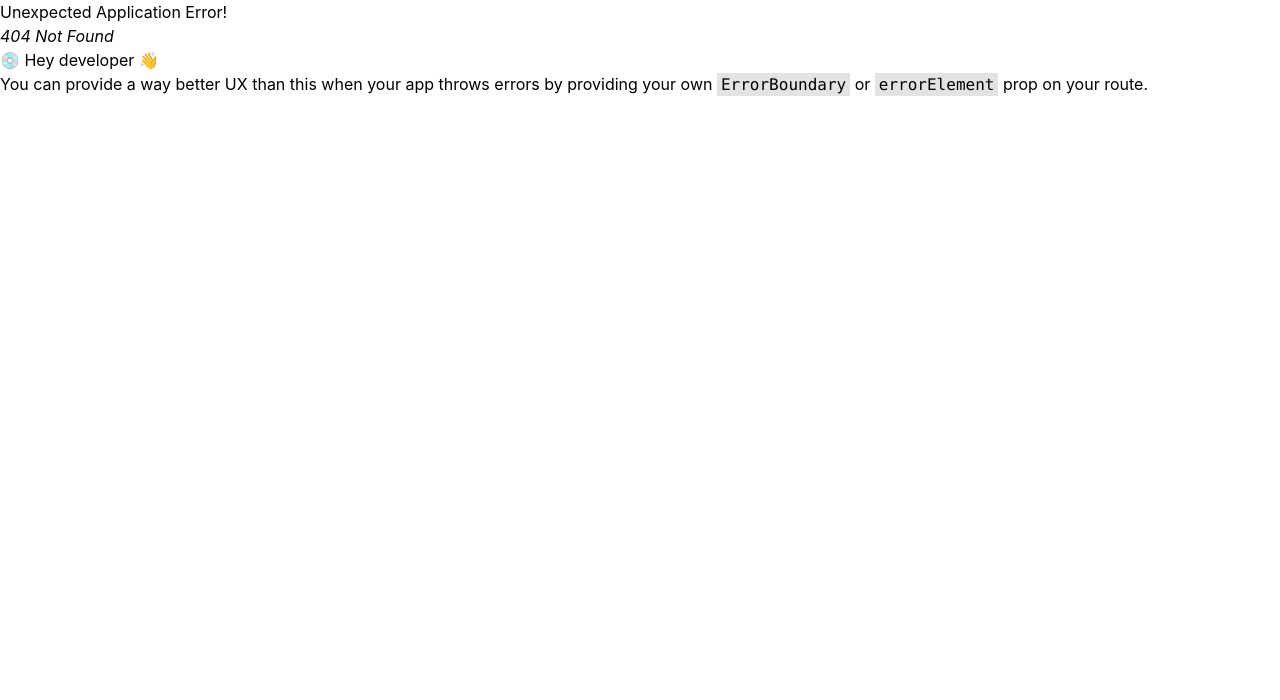
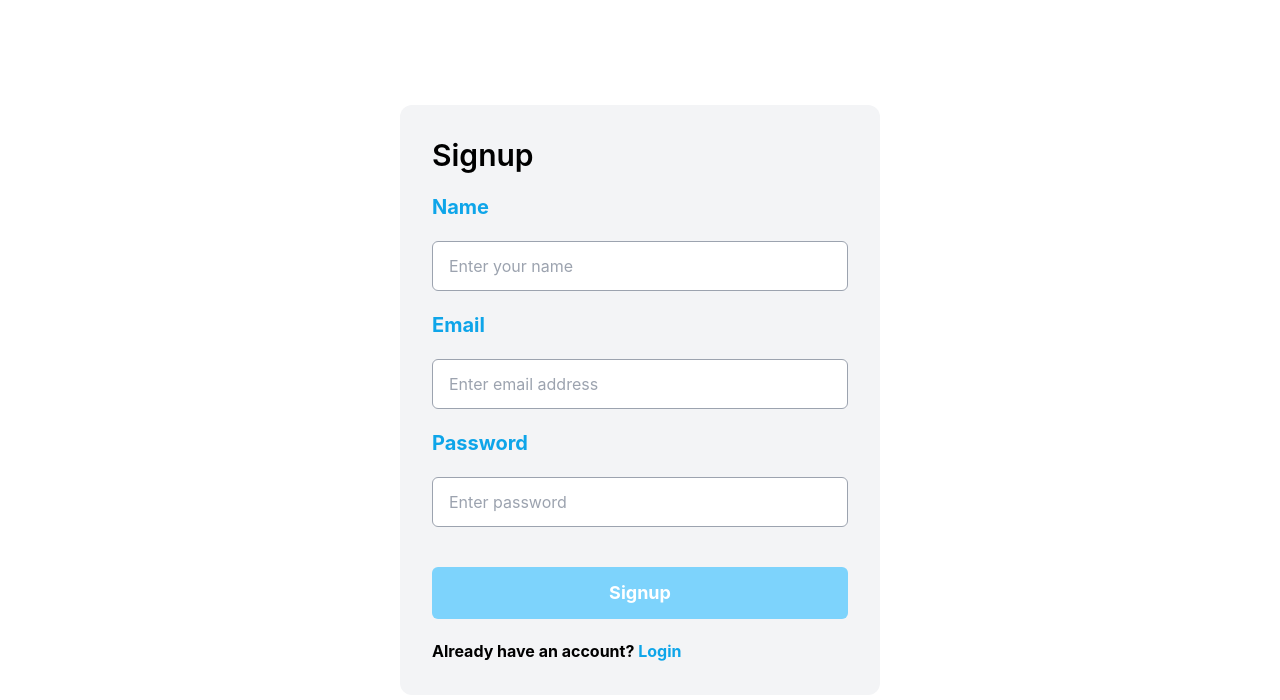
Before and after one commit to Darshan-Shihora/Blog-website, a React (Create React App) app in the folder my-blog/: page /sign-up in a window 1280 px wide. Before the commit this address had no page. Shown: the top 700 px of the page. Built offline with nearby package versions, Linux system fonts and the light colour scheme; no server answers.

Commit message:
Done blog website

```diff
--- a/my-blog/package.json
+++ b/my-blog/package.json
@@ -3,6 +3,7 @@
   "version": "0.1.0",
   "private": true,
   "dependencies": {
+    "@auth0/auth0-react": "^2.2.4",
     "@testing-library/jest-dom": "^5.17.0",
     "@testing-library/react": "^13.4.0",
     "@testing-library/user-event": "^13.5.0",
--- a/my-blog/src/App.tsx
+++ b/my-blog/src/App.tsx
@@ -1,7 +1,9 @@
 import {
   ActionFunction,
+  Navigate,
   RouterProvider,
   createBrowserRouter,
+  useNavigate,
 } from "react-router-dom";
 import Root from "./root/Root";
 import Home from "./components/Home";
@@ -15,8 +17,37 @@ import {
   loader as blogDetailLoader,
   action as deleteBlogAction,
 } from "./components/BlogDetail";
+import { useEffect, useState } from "react";
+import { auth, provider } from "./components/FIreBase-config";
+import { signInWithPopup } from "firebase/auth";
+import Login from "./components/Login";
+import Signup from "./components/SignUp";
 
 function App() {
+  const [userName, setUserName] = useState("");
+  // const [isSignedIn, setIsSignedIn] = useState(false);
+  // const [signupCompleted, setSignupCompleted] = useState(false);
+
+  useEffect(() => {
+    const unsubscribe = auth.onAuthStateChanged((userName) => {
+      if (userName) {
+        setUserName(userName.displayName);
+        // setIsSignedIn(true);
+      } else {
+        setUserName("");
+        // setIsSignedIn(false);
+      }
+    });
+    return () => unsubscribe();
+  }, []);
+
+  // useEffect(() => {
+  //   if (isSignedIn) {
+  //     setSignupCompleted(true);
+  //   }
+  // }, [isSignedIn]);
+
+  // const content = signupCompleted ? <Root /> : <Signup />;
   const router = createBrowserRouter([
     {
       path: "/",
@@ -54,6 +85,8 @@ function App() {
         { path: "about-me", element: <AboutMe /> },
       ],
     },
+    { path: "/sign-up", element: <Signup /> },
+    { path: "/login", element: <Login /> },
   ]);
 
   return (
--- a/my-blog/src/components/About-me.tsx
+++ b/my-blog/src/components/About-me.tsx
@@ -31,7 +31,7 @@ function AboutMe() {
             darshanshihora5@gmail.com
           </a>
         </div>
-        <img className="h-auto w-80" src={img} alt="" />
+        <img className="h-80 w-80" src={img} alt="" />
       </div>
     </div>
   );
--- a/my-blog/src/components/BlogForm.tsx
+++ b/my-blog/src/components/BlogForm.tsx
@@ -84,7 +84,7 @@ const BlogForm: React.FC<{ method: FormMethod; blog: any }> = (props) => {
           Cancel
         </button>
         <button
-          className="py-3 px-5 w-24 rounded hover:bg-sky-600 bg-sky-400 text-white"
+          className={`py-3 px-5 ${isSubmitting ? 'w-32' : 'w-24'} rounded hover:bg-sky-600 bg-sky-400 text-white`}
           disabled={isSubmitting}
         >
           {isSubmitting ? "Submitting" : "Save"}
--- a/my-blog/src/components/FIreBase-config.ts
+++ b/my-blog/src/components/FIreBase-config.ts
@@ -13,4 +13,4 @@ const firebaseConfig = {
 const app = initializeApp(firebaseConfig);
 const auth = getAuth(app);
 const provider = new GoogleAuthProvider();
-export { auth, provider };
+export { auth, provider,app };
--- /dev/null
+++ b/my-blog/src/components/Login.tsx
@@ -0,0 +1,95 @@
+// import React, { useState } from "react";
+// import { Link, useNavigate } from "react-router-dom";
+// import { signInWithEmailAndPassword } from "firebase/auth";
+// import { auth } from "./FIreBase-config";
+
+// function Login() {
+//   const navigate = useNavigate();
+//   const [values, setValues] = useState({
+//     email: "",
+//     pass: "",
+//   });
+//   const [errorMsg, setErrorMsg] = useState("");
+//   const [submitButtonDisabled, setSubmitButtonDisabled] = useState(false);
+
+//   const handleSubmission = () => {
+//     if (!values.email || !values.pass) {
+//       setErrorMsg("Fill all fields");
+//       return;
+//     }
+//     setErrorMsg("");
+
+//     setSubmitButtonDisabled(true);
+//     signInWithEmailAndPassword(auth, values.email, values.pass)
+//       .then(async (res) => {
+//         setSubmitButtonDisabled(false);
+
+//         navigate("/");
+//       })
+//       .catch((err) => {
+//         setSubmitButtonDisabled(false);
+//         setErrorMsg(err.message);
+//       });
+//   };
+//   return (
+//     <div className="h-full w-full  min-h-screen flex justify-center items-center">
+//       <div className="min-w-[480px] bg-gray-100 h-fit w-fit p-8 rounded-xl flex flex-col gap-5">
+//         <h1 className="text-3xl font-semibold">Login</h1>
+//         <label className="font-bold text-xl text-sky-500" htmlFor="Email">
+//           Email
+//         </label>
+//         <input
+//           className="rounded-md border-gray-400 border outline-none py-3 px-4 text-black hover:border-sky-400"
+//           id="Email"
+//           type="email"
+//           onChange={(event) =>
+//             setValues((prev) => ({ ...prev, email: event.target.value }))
+//           }
+//           placeholder="Enter email address"
+//         />
+//         <label className="font-bold text-xl text-sky-500" htmlFor="Password">Password</label>
+//         <input
+//           className="rounded-md border-gray-400 border outline-none py-3 px-4 text-black hover:border-sky-400"
+//           id="Password"
+//           type="password"
+//           onChange={(event) =>
+//             setValues((prev) => ({ ...prev, pass: event.target.value }))
+//           }
+//           placeholder="Enter Password"
+//         />
+
+//         <div className="flex flex-col gap-5">
+//           <b className="font-bold text-xs items-center text-red-400">
+//             {errorMsg}
+//           </b>
+//           <button
+//             className="outline-none border-none rounded-md font-bold text-lg py-3 px-4 w-full cursor-pointer transition-colors bg-sky-300 text-white hover:bg-sky-400 disabled:bg-gray-200"
+//             disabled={submitButtonDisabled}
+//             onClick={handleSubmission}
+//           >
+//             Login
+//           </button>
+//           <p className="font-bold">
+//             Already have an account?{" "}
+//             <span>
+//               <Link className="text-sky-500 text-base" to="/sign-up">
+//                 Sign up
+//               </Link>
+//             </span>
+//           </p>
+//         </div>
+//       </div>
+//     </div>
+//   );
+// }
+
+// export default Login;
+
+import { useAuth0 } from "@auth0/auth0-react";
+function Login() {
+  const { loginWithRedirect } = useAuth0();
+
+  return <button className="p-3 text-center w-20 font-semibold text-white bg-gray-600 hover:bg-gray-500" onClick={() => loginWithRedirect()}>Log In</button>;
+}
+
+export default Login
--- /dev/null
+++ b/my-blog/src/components/SignUp.tsx
@@ -0,0 +1,106 @@
+import React, { useState } from "react";
+import { Link, useNavigate } from "react-router-dom";
+import { createUserWithEmailAndPassword, updateProfile } from "firebase/auth";
+import { auth } from "./FIreBase-config";
+
+function Signup() {
+  const navigate = useNavigate();
+  const [values, setValues] = useState({
+    name: "",
+    email: "",
+    pass: "",
+  });
+  const [errorMsg, setErrorMsg] = useState("");
+  const [submitButtonDisabled, setSubmitButtonDisabled] = useState(false);
+
+  const handleSubmission = () => {
+    if (!values.name || !values.email || !values.pass) {
+      setErrorMsg("Fill all fields");
+      return;
+    }
+    setErrorMsg("");
+
+    setSubmitButtonDisabled(true);
+    createUserWithEmailAndPassword(auth, values.email, values.pass)
+    .then(async (res) => {
+      setSubmitButtonDisabled(false);
+      const user = res.user;
+      await updateProfile(user, {
+        displayName: values.name,
+      });
+      localStorage.setItem('email', values.email)
+        navigate(window.location.origin);
+      })
+      .catch((err) => {
+        setSubmitButtonDisabled(false);
+        setErrorMsg(err.message);
+      });
+  };
+
+  return (
+    <div className="h-full w-full  min-h-screen flex justify-center items-center">
+      <div className="min-w-[480px] bg-gray-100 h-fit w-fit p-8 rounded-xl flex flex-col gap-5">
+        <h1 className="text-3xl font-semibold">Signup</h1>
+        <label className="font-bold text-xl text-sky-500" htmlFor="Name">
+          Name
+        </label>
+        <input
+          className="rounded-md border-gray-400 border outline-none py-3 px-4 text-black hover:border-sky-400"
+          id="Name"
+          type="text"
+          placeholder="Enter your name"
+          onChange={(event) =>
+            setValues((prev) => ({ ...prev, name: event.target.value }))
+          }
+        />
+        <label className="text-xl font-bold text-sky-500" htmlFor="Email">
+          Email
+        </label>
+        <input
+          className="rounded-md border-gray-400 border outline-none py-3 px-4 text-black   hover:border-sky-400"
+          id="Email"
+          type="email"
+          placeholder="Enter email address"
+          onChange={(event) =>
+            setValues((prev) => ({ ...prev, email: event.target.value }))
+          }
+        />
+        <label className="text-xl font-bold text-sky-500" htmlFor="Password">
+          Password
+        </label>
+        <input
+          className="rounded-md border-gray-400 border outline-none py-3 px-4 text-black  hover:border-sky-400"
+          id="Password"
+          type="password"
+          placeholder="Enter password"
+          onChange={(event) =>
+            setValues((prev) => ({ ...prev, pass: event.target.value }))
+          }
+        />
+
+        <div className="flex flex-col gap-5">
+          <b className="font-bold text-xs items-center text-red-400">
+            {errorMsg}
+          </b>
+          <button
+            className="outline-none border-none rounded-md font-bold text-lg py-3 px-4 w-full cursor-pointer transition-colors bg-sky-300 text-white hover:bg-sky-400 disabled:bg-gray-200"
+            onClick={handleSubmission}
+            disabled={submitButtonDisabled}
+          >
+            Signup
+          </button>
+          <p className="font-bold">
+            Already have an account?{" "}
+            <span>
+              <Link className="text-sky-500 text-base" to="/login">
+                Login
+              </Link>
+            </span>
+          </p>
+        </div>
+      </div>
+    </div>
+  );
+}
+
+export default Signup;
--- a/my-blog/src/index.tsx
+++ b/my-blog/src/index.tsx
@@ -2,12 +2,20 @@ import React from "react";
 import ReactDOM from "react-dom/client";
 import "./index.css";
 import App from "./App";
+import { BrowserRouter } from "react-router-dom";
+import { Auth0Provider } from "@auth0/auth0-react";
 
 const root = ReactDOM.createRoot(
   document.getElementById("root") as HTMLElement
 );
 root.render(
-  <React.StrictMode>
+  <Auth0Provider
+    domain="dev-12cu87jxakwup1tf.us.auth0.com"
+    clientId="NYKEG9MKRnPE82wa7qlCdCJ6YH7yUNGO"
+    authorizationParams={{
+      redirect_uri: window.location.origin,
+    }}
+  >
     <App />
-  </React.StrictMode>
+  </Auth0Provider>
 );
--- a/my-blog/src/root/Header.tsx
+++ b/my-blog/src/root/Header.tsx
@@ -1,25 +1,20 @@
 import img from "../../src/assests/icons8-b-96.png";
-import { Link, NavLink } from "react-router-dom";
+import { Link, NavLink, useNavigate } from "react-router-dom";
 import { auth, provider } from "../components/FIreBase-config";
+import { signOut } from "firebase/auth";
 import { signInWithPopup } from "firebase/auth";
 import { useEffect, useState } from "react";
+import Login from "../components/Login";
+import { useAuth0 } from "@auth0/auth0-react";
 
 function Header() {
-  const [value, setValue] = useState<any>("");
-  const handleClick = () => {
-    signInWithPopup(auth, provider).then((data) => {
-      setValue(data.user.email);
-      localStorage.setItem("email", data.user.email);
+  const { user, isAuthenticated, isLoading, logout } = useAuth0();
+  const navigate = useNavigate();
+  function navigateTo() {
+    signOut(auth).then(() => {
+      navigate("/sign-up");
     });
-  };
-
-  function navigateTo() {
-    localStorage.clear();
-    setValue("");
   }
-  useEffect(() => {
-    setValue(localStorage.getItem("email"));
-  }, []);
   return (
     <nav className=" bg-sky-400 flex justify-between px-4 sticky top-0 z-10 items-center">
       <span className="text-3xl flex items-center font-bold pt-2">
@@ -58,22 +53,32 @@ function Header() {
           About me
         </NavLink>
       </div>
-      <div>
-        {value && (
+      <div className="flex">
+        {/* <button
+          onClick={navigateTo}
+          className="p-3 text-center w-20 font-semibold text-white bg-gray-600 hover:bg-gray-500 "
+        >
+          Logout
+        </button> */}
+        {/* <Link
+          to="/sign-up"
+          // onClick={handleClick}
+          className="p-3 mr-3 font-semibold text-white bg-gray-600 hover:bg-gray-500 "
+          >
+          Log In
+        </Link> */}
+        {isAuthenticated ? (
           <button
-            onClick={navigateTo}
-            className="p-3 mr-3 text-right font-semibold text-white bg-gray-600 hover:bg-gray-500 "
+            className="p-3 text-center w-24 font-semibold text-white bg-gray-600 hover:bg-gray-500"
+            onClick={() =>
+              logout({ logoutParams: { returnTo: window.location.origin } })
+            }
           >
-            Logout
+            Log Out
           </button>
+        ) : (
+          <Login />
         )}
-        <Link
-          to="/"
-          onClick={handleClick}
-          className="p-3 mr-3 font-semibold text-white bg-gray-600 hover:bg-gray-500 "
-        >
-          Sign Up
-        </Link>
       </div>
     </nav>
   );
```
Also changed, not shown: my-blog/firebase.json (added), my-blog/src/components/BlogDetail.tsx (line endings or trailing spaces), 2 other files (tests, documents, lock files or other folders).
